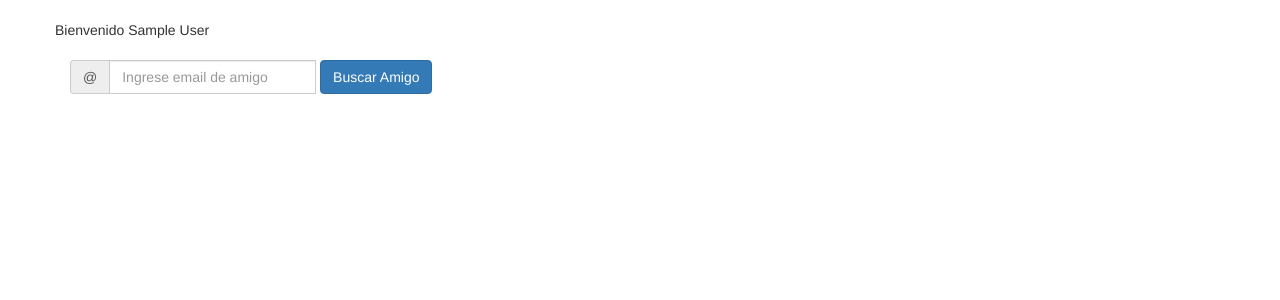
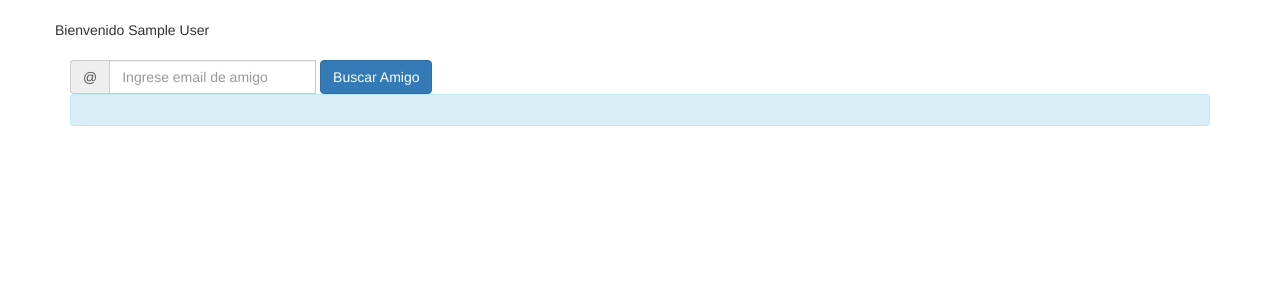
Before and after one commit to airsoull/apitasty, a Django app: page /compare/ in a window 1280 px wide. Shown: the part 52-352 px from the top of the page. Run offline with Django 3.2, Linux system fonts and the light colour scheme; the visitor is signed in with stand-in values (Sample User, id 1); some libraries are stand-ins or nearby versions.

Commit message:
se coloca div para mostrar resultado de la API

```diff
--- a/tasty/templates/home/compare.html
+++ b/tasty/templates/home/compare.html
@@ -23,6 +23,8 @@
 	</div>
 	</form>
 
+	<div id="response" class="alert alert-info"></div>
+
 	{% addtoblock 'js' %}
 		<script src="{% static 'js/find_friend.js' %}"></script>
 	{% endaddtoblock %}
```
